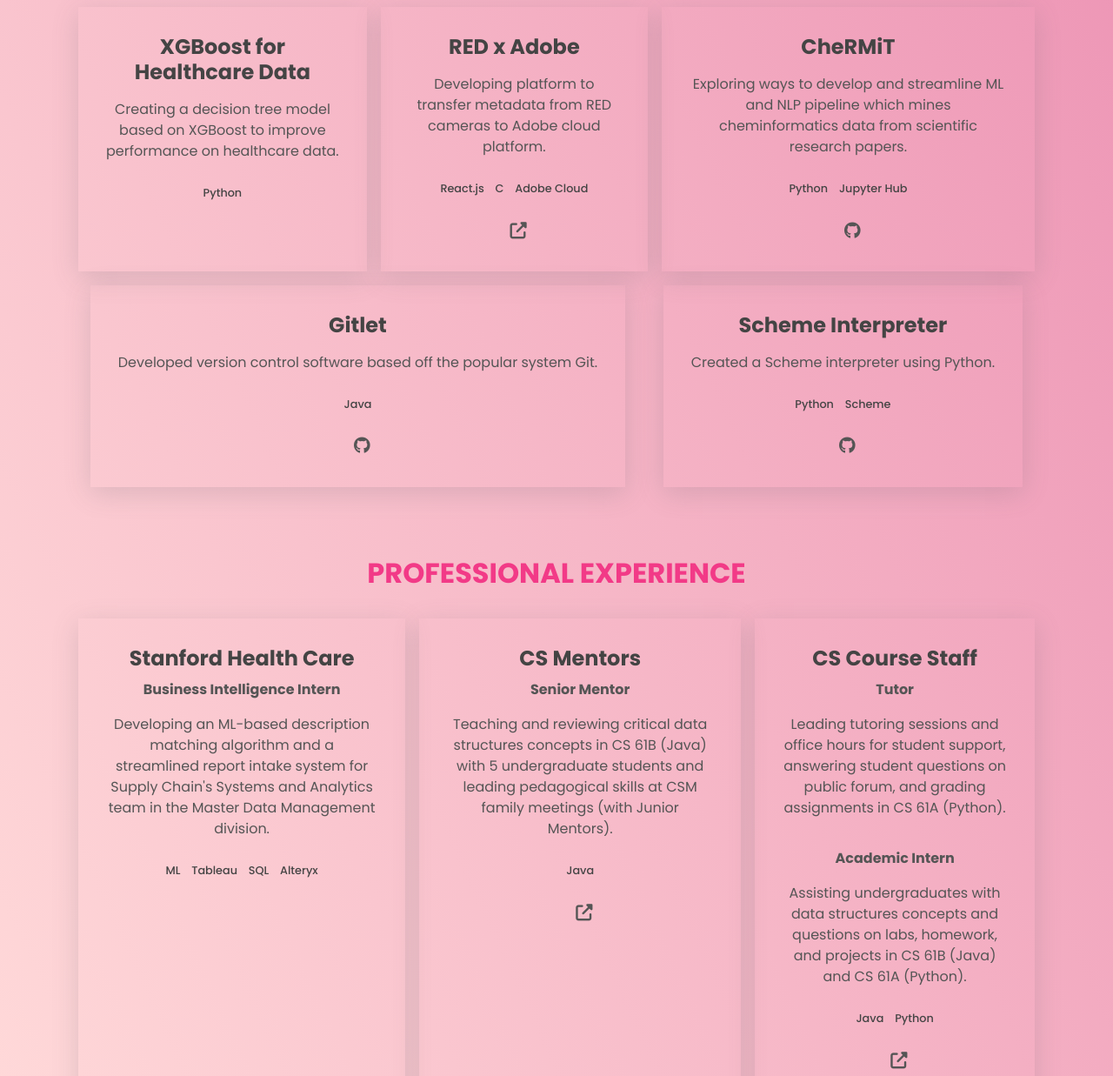
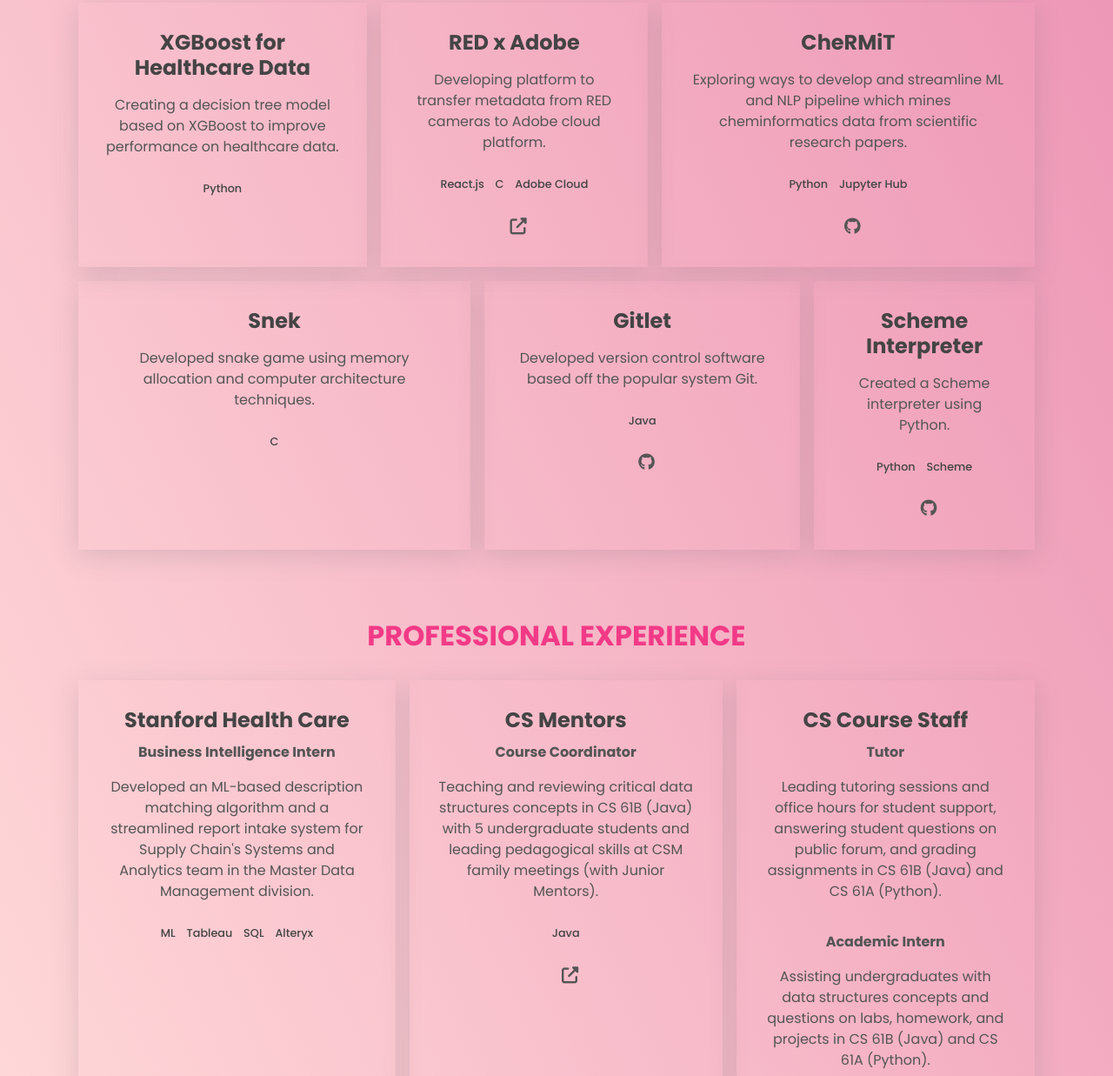
Before and after one commit to jananisriram/jananisriram.github.io, a plain HTML site: page index.html in a window 1280 px wide. Shown: the part 650-1887 px from the top of the page at 87% size. Drawn offline with Linux system fonts and the light colour scheme.

Commit message:
updated info

```diff
--- a/index.html
+++ b/index.html
@@ -71,7 +71,7 @@
 
         <h1 style="text-align: center;">Hi, I'm <span class="about__name">Janani</span></h1>
         <h2 class="about__role">CS @ UC Berkeley</h2>
-        <p class="about__desc">I'm a freshman deeply interested in precision medicine, computational genomics, and healthcare economics. I'm passionate about using software and data to advance affordable healthcare and love to explore new ideas!</p>
+        <p class="about__desc">I'm a sophomore deeply interested in healthcare, finance, and public policy. I'm passionate about using software and data to advance affordable healthcare and love to explore new ideas!</p>
 
         <div class="about__contact center">
           <a href="https://docs.google.com/document/d/1FPgkSFC7QQmhT9B3oAX2gY-xXcbj5ynsOCFUrsl41jY/edit#" target="_blank">
@@ -163,6 +163,25 @@
 
       <div class="projects__grid">
         <div class="project">
+          <h3>Snek</h3>
+          <p class="project__description">
+            Developed snake game using memory allocation and computer architecture techniques.
+          </p>
+          <ul class="project__stack">
+            <li class="project__stack-item">C</li>
+          </ul>
+
+          <!-- <a href="https://github.com/jananisriram/gitlet" target="_blank" aria-label="source code" class="link link--icon">
+            <i aria-hidden="true" class="fab fa-github"></i>
+          </a> -->
+          <!--
+          <a href="https://example.com" aria-label="live preview" class="link link--icon">
+            <i aria-hidden="true" class="fas fa-external-link-alt"></i>
+          </a>
+          -->
+        </div>
+
+        <div class="project">
           <h3>Gitlet</h3>
           <p class="project__description">
             Developed version control software based off the popular system Git.
@@ -213,7 +232,7 @@
           <h3>Stanford Health Care</h3>
           <h6 style="padding-top: 10px;">Business Intelligence Intern</h6>
           <p class="project__description">
-            Developing an ML-based description matching algorithm and a streamlined report intake system for Supply Chain's Systems and Analytics team in the Master Data Management division.
+            Developed an ML-based description matching algorithm and a streamlined report intake system for Supply Chain's Systems and Analytics team in the Master Data Management division.
           </p>
           <ul class="project__stack">
             <li class="project__stack-item">ML</li>
@@ -236,7 +255,7 @@
 
         <div class="project">
           <h3>CS Mentors</h3>
-          <h6 style="padding-top: 10px;">Senior Mentor</h6>
+          <h6 style="padding-top: 10px;">Course Coordinator</h6>
           <p class="project__description">
             Teaching and reviewing critical data structures concepts in CS 61B (Java) with 5 undergraduate students and leading pedagogical skills at CSM family meetings (with Junior Mentors).
           </p>
@@ -259,7 +278,7 @@
 
           <h6 style="padding-top: 10px;">Tutor</h6>
           <p class="project__description">
-            Leading tutoring sessions and office hours for student support, answering student questions on public forum, and grading assignments in CS 61A (Python).
+            Leading tutoring sessions and office hours for student support, answering student questions on public forum, and grading assignments in CS 61B (Java) and CS 61A (Python).
           </p>
 
           <br>
```
